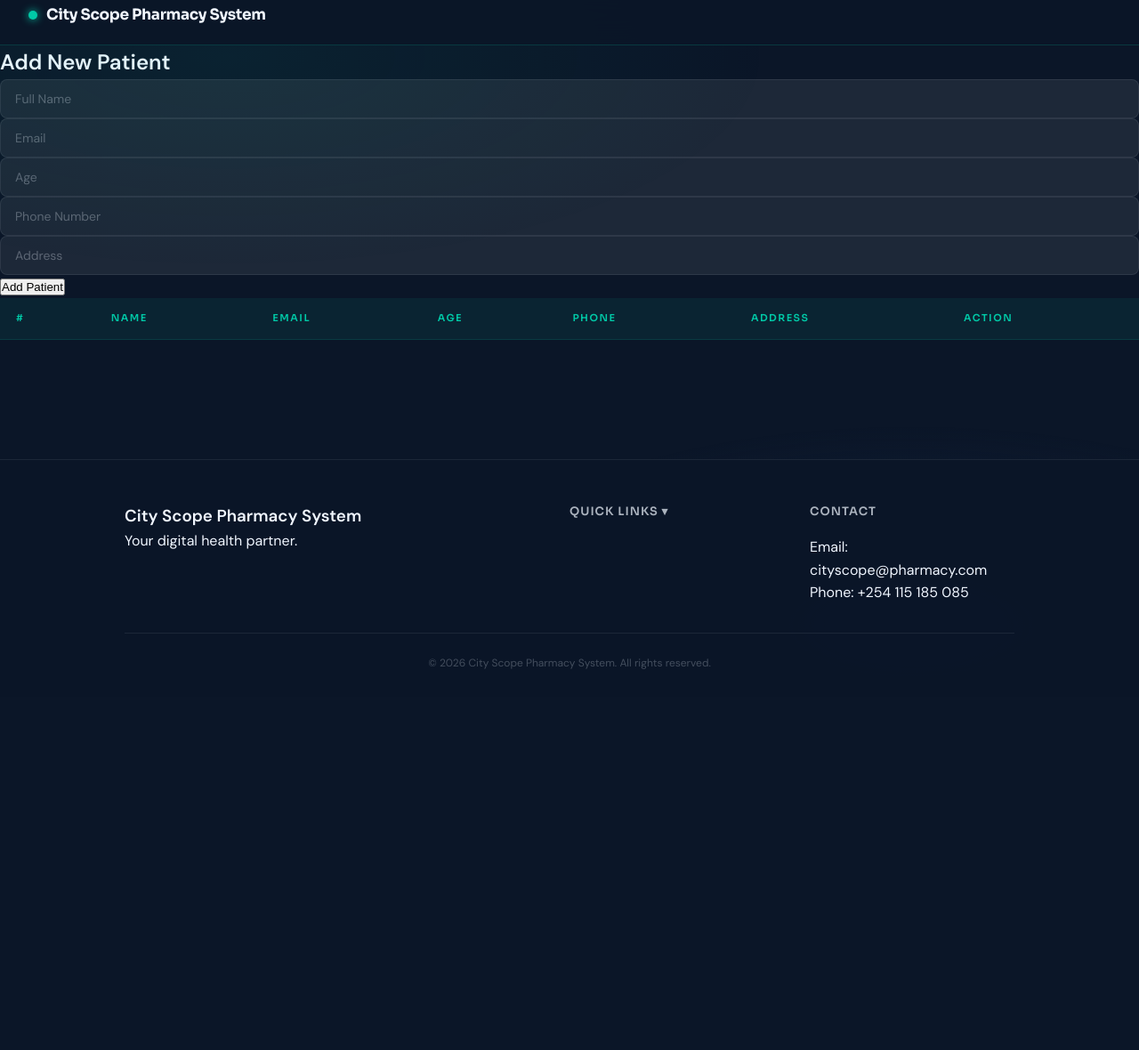
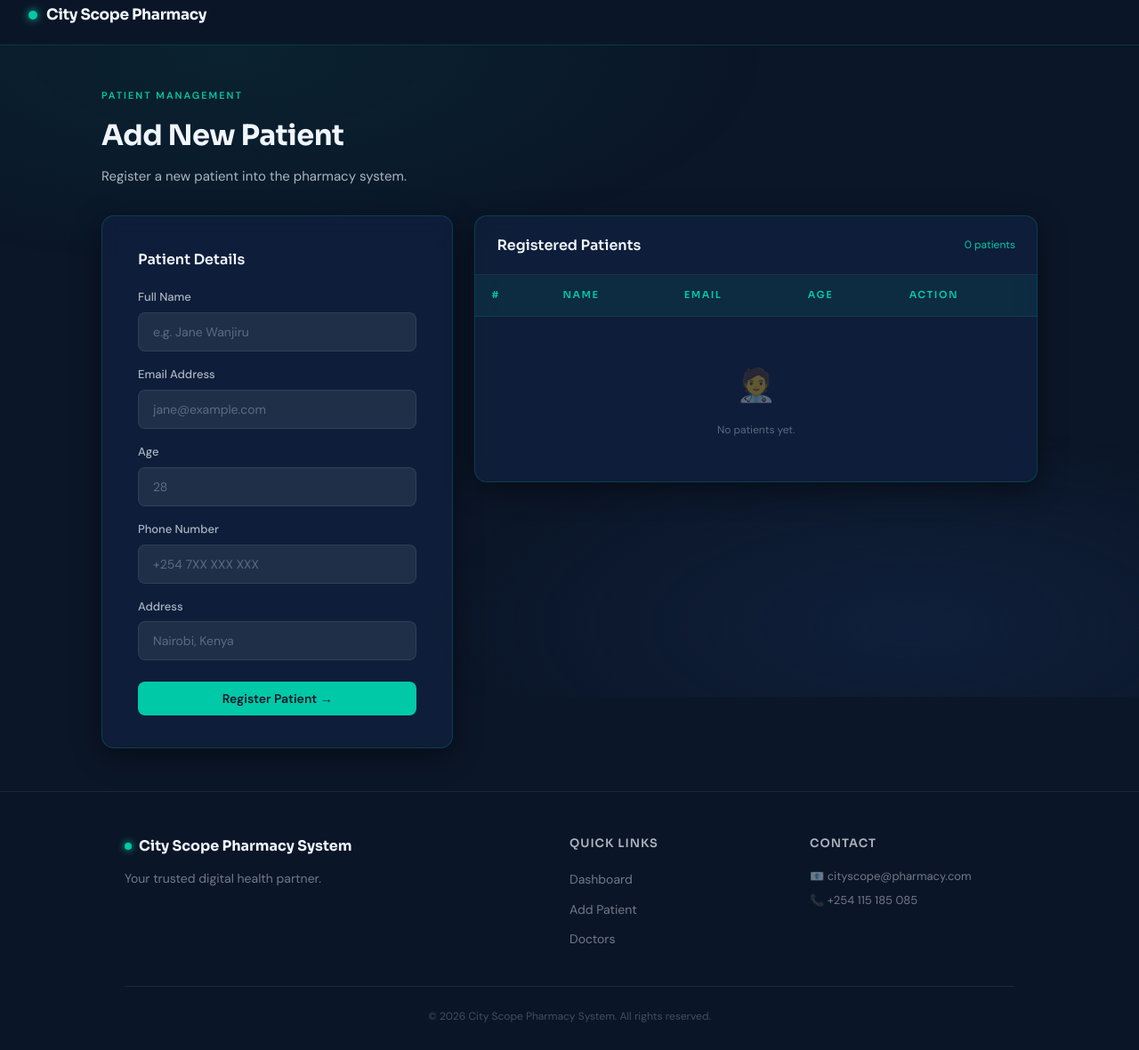
Before and after one commit to owenpioneers-jpg/City-Scope-Pharmacy-System, a plain HTML site: page add-patient.html in a window 1280 px wide. Shown: the part 17-1197 px from the top of the page at 89% size. Before the commit the page ends 800 px from the top, so only its background shows below. Drawn offline with Linux system fonts and the light colour scheme; sample sign-in values are in the browser's storage.

Commit message:
Enhance patient registration page layout and footer
Updated the title and improved the layout of the patient registration form. Enhanced the footer and added a success message for patient registration.

```diff
--- a/add-patient.html
+++ b/add-patient.html
@@ -3,164 +3,160 @@
 <head>
   <meta charset="UTF-8">
   <meta name="viewport" content="width=device-width, initial-scale=1.0">
-  <title>Add Patient</title>
+  <title>Add Patient — City Scope Pharmacy</title>
   <link rel="stylesheet" href="style.css">
 </head>
-
 <body class="add-patient">
 
-
 <nav class="navbar">
-  <div class="logo">City Scope Pharmacy System</div>
-
+  <div class="logo">City Scope Pharmacy</div>
   <div class="menu-toggle" id="mobile-menu">
-    <span class="bar"></span>
-    <span class="bar"></span>
-    <span class="bar"></span>
+    <span class="bar"></span><span class="bar"></span><span class="bar"></span>
   </div>
-
   <ul class="nav-links"></ul>
 </nav>
 
+<div class="page-wrapper">
+  <p class="section-label">Patient Management</p>
+  <h2 class="page-heading">Add New Patient</h2>
+  <p class="page-subheading">Register a new patient into the pharmacy system.</p>
 
-<script src="js/protect.js"></script>
-<script src="js/navbar.js"></script>
+  <div style="display:grid;grid-template-columns:1fr 1.6fr;gap:24px;align-items:start">
 
+    <!-- Form -->
+    <div class="glass-card">
+      <h3 style="font-family:'Sora',sans-serif;font-size:16px;font-weight:600;color:var(--white);margin-bottom:20px">Patient Details</h3>
+      <form id="addPatientForm">
+        <div class="form-group">
+          <label>Full Name</label>
+          <input type="text" id="name" placeholder="e.g. Jane Wanjiru" required>
+        </div>
+        <div class="form-group">
+          <label>Email Address</label>
+          <input type="email" id="email" placeholder="jane@example.com" required>
+        </div>
+        <div class="form-group">
+          <label>Age</label>
+          <input type="number" id="age" placeholder="28" min="0" max="150" required>
+        </div>
+        <div class="form-group">
+          <label>Phone Number</label>
+          <input type="tel" id="phone" placeholder="+254 7XX XXX XXX" required>
+        </div>
+        <div class="form-group">
+          <label>Address</label>
+          <input type="text" id="address" placeholder="Nairobi, Kenya" required>
+        </div>
+        <button type="submit" class="btn btn-primary btn-full" style="margin-top:8px">Register Patient →</button>
+      </form>
+    </div>
 
-<div class="signup-box">
-  <h2>Add New Patient</h2>
-
-  <form id="addPatientForm">
-    <input type="text" id="name" placeholder="Full Name" required>
-    <input type="email" id="email" placeholder="Email" required>
-    <input type="number" id="age" placeholder="Age" required>
-    <input type="tel" id="phone" placeholder="Phone Number" required>
-    <input type="text" id="address" placeholder="Address" required>
-
-    <button type="submit">Add Patient</button>
-  </form>
-
+    <!-- Table -->
+    <div class="glass-card" style="padding:0;overflow:hidden">
+      <div style="padding:20px 24px;border-bottom:1px solid var(--border-dim);display:flex;align-items:center;justify-content:space-between">
+        <h3 style="font-family:'Sora',sans-serif;font-size:16px;font-weight:600;color:var(--white)">Registered Patients</h3>
+        <span id="patientCount" style="font-size:12px;color:var(--teal)"></span>
+      </div>
+      <div class="table-wrapper" style="margin:0;border:none;border-radius:0">
         <table>
           <thead>
             <tr>
-        <th>#</th>
-        <th>Name</th>
-        <th>Email</th>
-        <th>Age</th>
-        <th>Phone</th>
-        <th>Address</th>
-        <th>Action</th>
+              <th>#</th><th>Name</th><th>Email</th><th>Age</th><th>Action</th>
             </tr>
           </thead>
           <tbody id="patientTable"></tbody>
         </table>
       </div>
+    </div>
 
+  </div>
+</div>
 
+<footer class="footer">
+  <div class="footer-content">
+    <div class="footer-brand">
+      <div class="logo-mark">City Scope Pharmacy System</div>
+      <p>Your trusted digital health partner.</p>
+    </div>
+    <div>
+      <h4>Quick Links</h4>
+      <ul>
+        <li><a href="doctor-dashboard.html">Dashboard</a></li>
+        <li><a href="add-patient.html">Add Patient</a></li>
+        <li><a href="contact.html">Doctors</a></li>
+      </ul>
+    </div>
+    <div class="footer-contact">
+      <h4>Contact</h4>
+      <p>📧 cityscope@pharmacy.com</p>
+      <p>📞 +254 115 185 085</p>
+    </div>
+  </div>
+  <p class="copy">© 2026 City Scope Pharmacy System. All rights reserved.</p>
+</footer>
+
+<script src="js/navbar.js"></script>
+<script src="js/protect.js"></script>
 <script>
-document.addEventListener("DOMContentLoaded", function() {
+document.addEventListener("DOMContentLoaded", function () {
   const patientTable = document.getElementById("patientTable");
   const addPatientForm = document.getElementById("addPatientForm");
-
-
+  const patientCount = document.getElementById("patientCount");
   let patientsList = JSON.parse(localStorage.getItem("patients")) || [];
-
 
   function renderPatients() {
     if (!patientTable) return;
     patientTable.innerHTML = "";
+    if (patientCount) patientCount.textContent = patientsList.length + " patient" + (patientsList.length !== 1 ? "s" : "");
+    if (patientsList.length === 0) {
+      patientTable.innerHTML = `<tr><td colspan="5" class="empty-state"><div class="empty-icon">🧑‍⚕️</div>No patients yet.</td></tr>`;
+      return;
+    }
     patientsList.forEach((p, index) => {
       const row = document.createElement("tr");
       row.innerHTML = `
         <td>${index + 1}</td>
-        <td>${p.name}</td>
-        <td>${p.email}</td>
+        <td style="color:var(--white);font-weight:500">${p.name}</td>
+        <td style="font-size:13px">${p.email}</td>
         <td>${p.age}</td>
-        <td>${p.phone}</td>
-        <td>${p.address}</td>
-        <td><button onclick="deletePatient(${index})">Delete</button></td>
+        <td><button class="btn btn-danger btn-sm" onclick="deletePatient(${index})">Delete</button></td>
       `;
       patientTable.appendChild(row);
     });
   }
-
   renderPatients();
 
-
   if (addPatientForm) {
-    addPatientForm.addEventListener("submit", function(e) {
+    addPatientForm.addEventListener("submit", function (e) {
       e.preventDefault();
-      const name = document.getElementById("name").value;
-      const email = document.getElementById("email").value;
-      const age = document.getElementById("age").value;
-      const phone = document.getElementById("phone").value;
-      const address = document.getElementById("address").value;
-
-      const newPatient = { name, email, age, phone, address };
-      patientsList.push(newPatient);
+      const name    = document.getElementById("name").value.trim();
+      const email   = document.getElementById("email").value.trim();
+      const age     = document.getElementById("age").value;
+      const phone   = document.getElementById("phone").value.trim();
+      const address = document.getElementById("address").value.trim();
+      patientsList.push({ name, email, age, phone, address });
       localStorage.setItem("patients", JSON.stringify(patientsList));
-
       renderPatients();
       addPatientForm.reset();
-      alert("Patient added successfully!");
+      showToast("Patient registered successfully!");
     });
   }
 
-
-  window.deletePatient = function(index) {
-    if (confirm("Are you sure you want to delete this patient?")) {
+  window.deletePatient = function (index) {
+    if (confirm("Delete this patient? This cannot be undone.")) {
       patientsList.splice(index, 1);
       localStorage.setItem("patients", JSON.stringify(patientsList));
       renderPatients();
+      showToast("Patient removed.");
     }
   };
 });
 </script>
-<script>
-document.addEventListener("DOMContentLoaded", function () {
-  const toggle = document.getElementById("quickLinksToggle");
-  const menu = document.getElementById("quickLinksMenu");
 
-  if (!toggle || !menu) return;
-
-  toggle.addEventListener("click", () => {
-    menu.classList.toggle("show");
-
-    toggle.innerHTML = menu.classList.contains("show")
-      ? "Quick Links ▴"
-      : "Quick Links ▾";
-  });
-});
-</script>
-<footer class="footer">
-  <div class="footer-content">
-
-    <div>
-      <h3>City Scope Pharmacy System</h3>
-      <p>Your digital health partner.</p>
-    </div>
-
-    <div class="footer-links">
-  <h4 id="quickLinksToggle" class="quick-links-title">
-    Quick Links ▾
-  </h4>
-
-  <ul id="quickLinksMenu" class="quick-links-menu">
-    <li><a href="index.html">Home</a></li>
-    <li><a href="signup.html">Sign Up</a></li>
-    <li><a href="login.html">Login</a></li>
-  </ul>
-</div>
-
-    <div>
-      <h4>Contact</h4>
-      <p>Email: cityscope@pharmacy.com</p>
-      <p>Phone: +254 115 185 085</p>
-    </div>
-
-  </div>
-
-  <p class="copy">© 2026 City Scope Pharmacy System. All rights reserved.</p>
-</footer>
+<style>
+@media (max-width: 760px) {
+  .page-wrapper > div[style*="grid"] { grid-template-columns: 1fr !important; }
+}
+</style>
 </body>
 </html>
```
Lines whose indentation alone changed are shown as unchanged.
